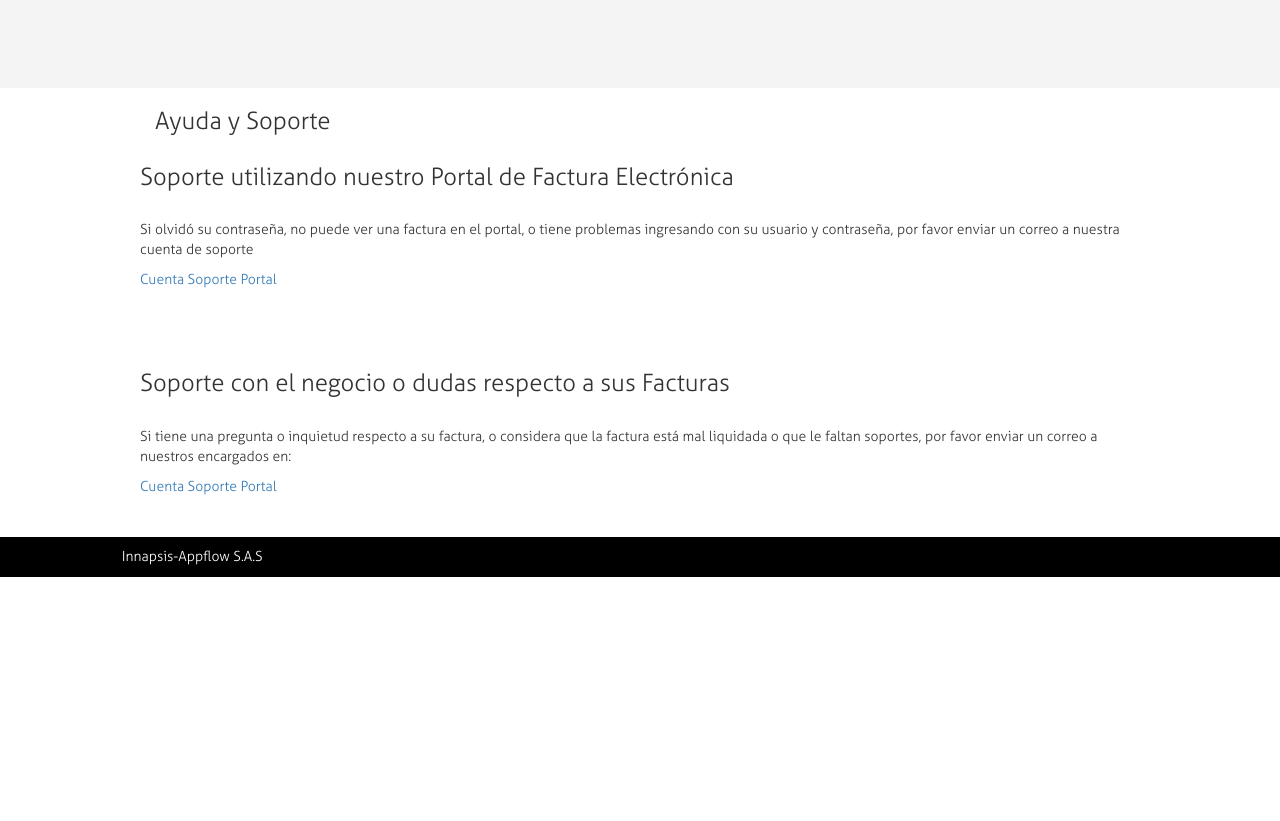
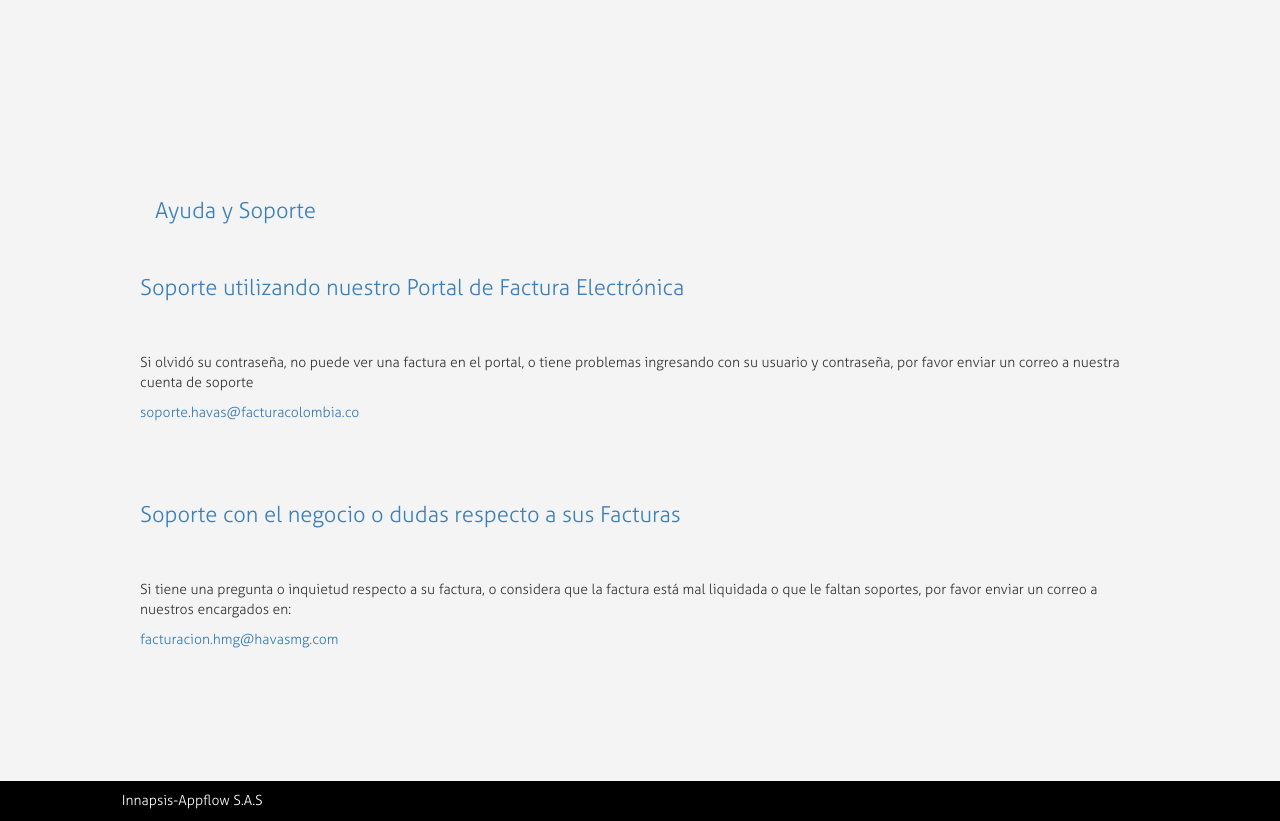
Before and after one commit to factura-colombia/portal-factura-colombia, a website: page index.html in a window 1280 px wide. Shown: the part 2347-3168 px from the top of the page. Before the commit the page ends 2924 px from the top, so only its background shows below. Drawn offline with Linux system fonts and the light colour scheme; no server answers.

Commit message:
Update index.html

```diff
--- a/index.html
+++ b/index.html
@@ -324,7 +324,7 @@
     </div>
   </section>
 
-  <section class="ayuda" id="ayuda">
+  <section class="noticias" id="ayuda">
     <div class="container">
             <div class="row">
         <div class="col-sm-12">
@@ -336,7 +336,7 @@
         <br>
         <p>Si olvidó su contraseña, no puede ver una factura en el portal, o tiene problemas ingresando con su usuario y contraseña, por favor enviar un correo a nuestra cuenta de soporte</p>
           <address>
-<a href="mailto:soporte.havas@facturacolombia.co">Cuenta Soporte Portal</a>
+<a href="mailto:soporte.havas@facturacolombia.co">soporte.havas@facturacolombia.co</a>
 		  </address>
           <br>
         <br>
@@ -344,7 +344,7 @@
         <br>
         <p>Si tiene una pregunta o inquietud respecto a su factura, o considera que la factura está mal liquidada o que le faltan soportes, por favor enviar un correo a nuestros encargados en:</p>
 	                <address>
-<a href="mailto:facturacion.hmg@havasmg.com">Cuenta Soporte Portal</a>
+<a href="mailto:facturacion.hmg@havasmg.com">facturacion.hmg@havasmg.com</a>
 		  </address>
           <br>
       </div>
```
